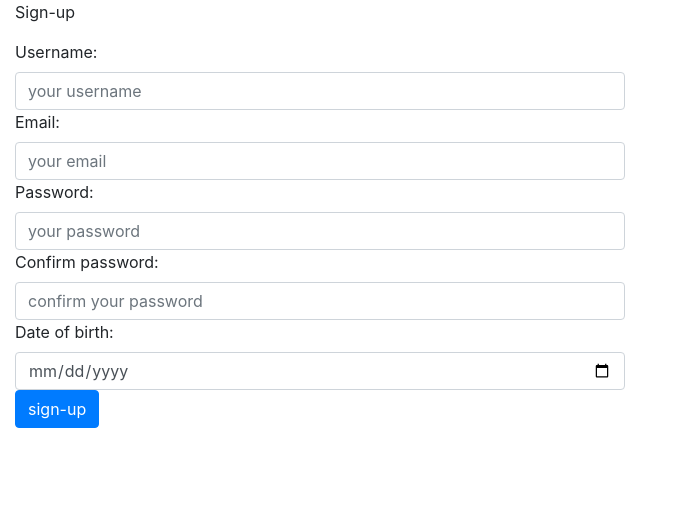
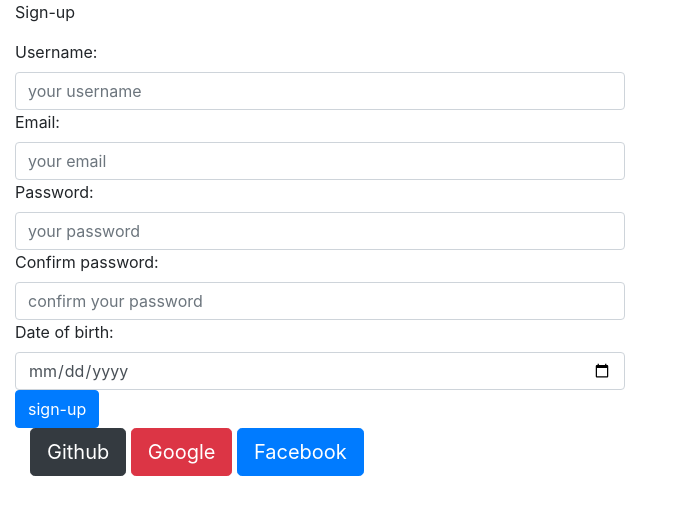
Before and after one commit to zohir19/Wesalni, a Django app: page /register/ in a window 1280 px wide. Shown: the top 521 px of the page, without its empty margins (0-673 px from the left). Run offline with Django 3.2, Linux system fonts and the light colour scheme; some libraries are stand-ins or nearby versions.

Commit message:
Akram khtina m les virgules

```diff
--- a/wesalni/templates/appOne/register.html
+++ b/wesalni/templates/appOne/register.html
@@ -1,6 +1,8 @@
+<DOCTYPE html>
+    {% load staticfiles %}
 <html>
-<head><title>Register</title><link rel="stylesheet" href="https://stackpath.bootstrapcdn.com/bootstrap/4.2.1/css/bootstrap.min.css" integrity="sha384-GJzZqFGwb1QTTN6wy59ffF1BuGJpLSa9DkKMp0DgiMDm4iYMj70gZWKYbI706tWS" crossorigin="anonymous">
-<script src="https://stackpath.bootstrapcdn.com/bootstrap/4.2.1/js/bootstrap.min.js" integrity="sha384-B0UglyR+jN6CkvvICOB2joaf5I4l3gm9GU6Hc1og6Ls7i6U/mkkaduKaBhlAXv9k" crossorigin="anonymous"></script>
+<head><title>Register</title><link rel="stylesheet" href={% static 'css/bootstrap.min.css' %} integrity="sha384-GJzZqFGwb1QTTN6wy59ffF1BuGJpLSa9DkKMp0DgiMDm4iYMj70gZWKYbI706tWS" crossorigin="anonymous">
+<script src={% static 'js/bootstrap.min.js' %} integrity="sha384-B0UglyR+jN6CkvvICOB2joaf5I4l3gm9GU6Hc1og6Ls7i6U/mkkaduKaBhlAXv9k" crossorigin="anonymous"></script>
 </head>
 <body>
 <div class="col-sm-6 col-12">
@@ -9,7 +11,14 @@
 {% csrf_token %}
 {{ form }}
 
-<input class="btn btn-primary", value="sign-up" type="submit">
+<input class="btn btn-primary" value="sign-up" type="submit">
+
+    <div class="container">
+        <a class="fab fa-github btn btn-dark btn-lg" href="{% url 'social:begin' 'github' %}" role="button"> Github</a>
+        <a class="fab fa-google btn btn-danger btn-lg" href="{% url 'social:begin' 'google-oauth2' %}" role="button"> Google</a>
+        <a class="fab fa-facebook btn btn-primary btn-lg" href="{% url 'social:begin' 'facebook' %}" role="button"> Facebook</a>
+    </div>
 </form>
 </div>
 </body>
+</html>
```
Also changed, not shown: wesalni/templates/appOne/login.html (+14 -7 lines).
